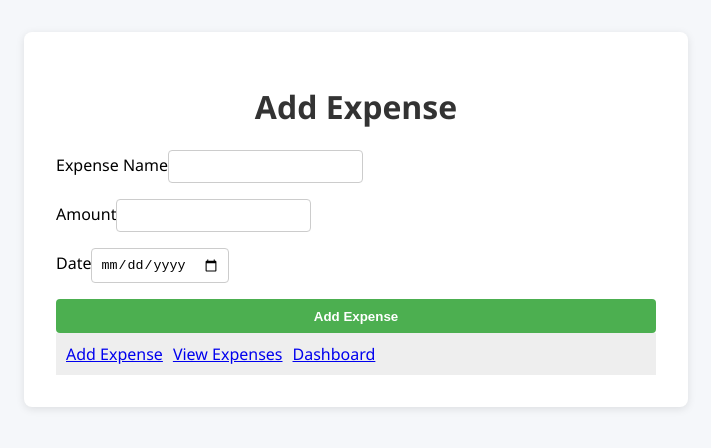
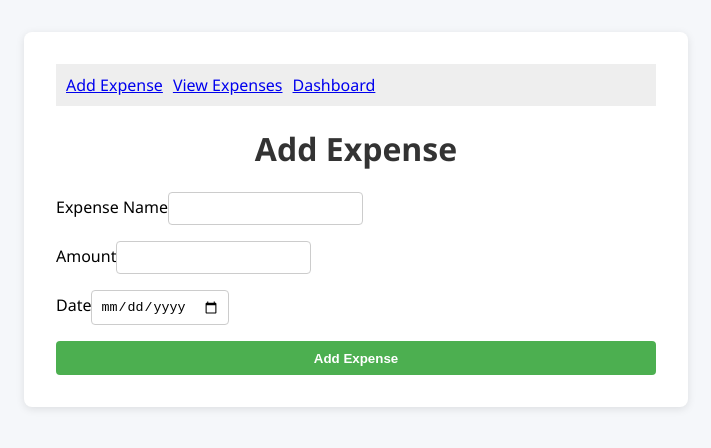
Before and after one commit to Prateek-Mohanty/Expense-Tracker, a React (Vite) app: page /add-expense in a window 1280 px wide. Shown: the top 448 px of the page, without its empty margins (284-995 px from the left). Built offline with nearby package versions, Linux system fonts and the light colour scheme.

Commit message:
navbar position fixed

```diff
--- a/src/pages/AddExpense.tsx
+++ b/src/pages/AddExpense.tsx
@@ -1,7 +1,7 @@
 import { useState } from "react"
 import { Expense } from '../common/Expense'
 import Navbar from "../components/Navbar";
-import { inputConfig } from "../utils/config";
+import { inputConfig } from "../utils/Config";
 import '../App.css'
 
 interface AddExpenseProps {
@@ -38,6 +38,7 @@ function AddExpense({addExpense}: AddExpenseProps) {
     };
   return (
     <div className="container">
+    <Navbar/>
     <h1>Add Expense</h1>
     <form>
         {inputConfig.map((ele)=>{
@@ -57,7 +58,6 @@ function AddExpense({addExpense}: AddExpenseProps) {
         })}
         <button type="submit" onClick={handleSubmit}>Add Expense</button>
     </form>
-    <Navbar/>
     </div>
   )
 }
```
